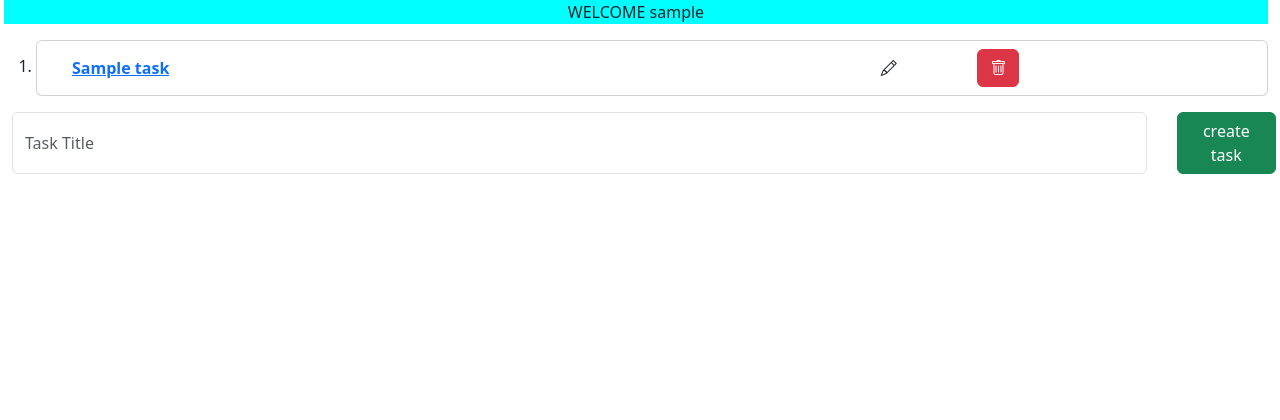
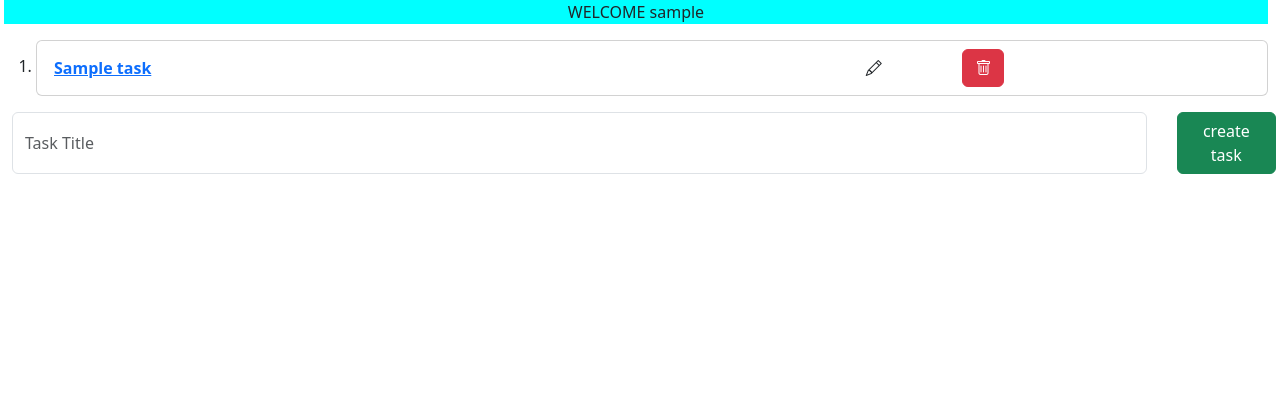
Before and after one commit to curious-abel/DigiLife, a Flask app: page / in a window 1280 px wide. Shown: the part 60-480 px from the top of the page. Run offline with Flask 3, Linux system fonts and the light colour scheme; a user stored in the database is signed in; tables that the repository leaves empty hold one stand-in row (values such as "Sample post").

Commit message:
spaces removed

```diff
--- a/templates/diary.html
+++ b/templates/diary.html
@@ -62,7 +62,7 @@ function getEvent(event){
     if (event.time < today) {
         deleteEvent(event.id);
     }
-    if (event.event==null) {
+    if (event.event===null) {
         deleteEvent(event.id);
     }
             const myToday = new Date();
--- a/templates/home.html
+++ b/templates/home.html
@@ -9,9 +9,9 @@
             <div class="card">
                 <div class="card-body py-2">
                     <div class="row p-0">
-                        <div class="col-8 p-0">
-                            <button class="btn px-0">
-                                <a style="font-weight: bold;" href="{{url_for('note', task_id=i.id)}}">{{i.task_name}}</a>
+                        <div class="col-8 p-0" style="margin-left: -15px;">
+                            <button class="btn">
+                                <a style="font-weight: bold; margin-left: -15px;" href="{{url_for('note', task_id=i.id)}}">{{i.task_name}}</a>
                             </button>
                         </div>
                         <div class="col-1">
```
Also changed, not shown: instance/note.db.
